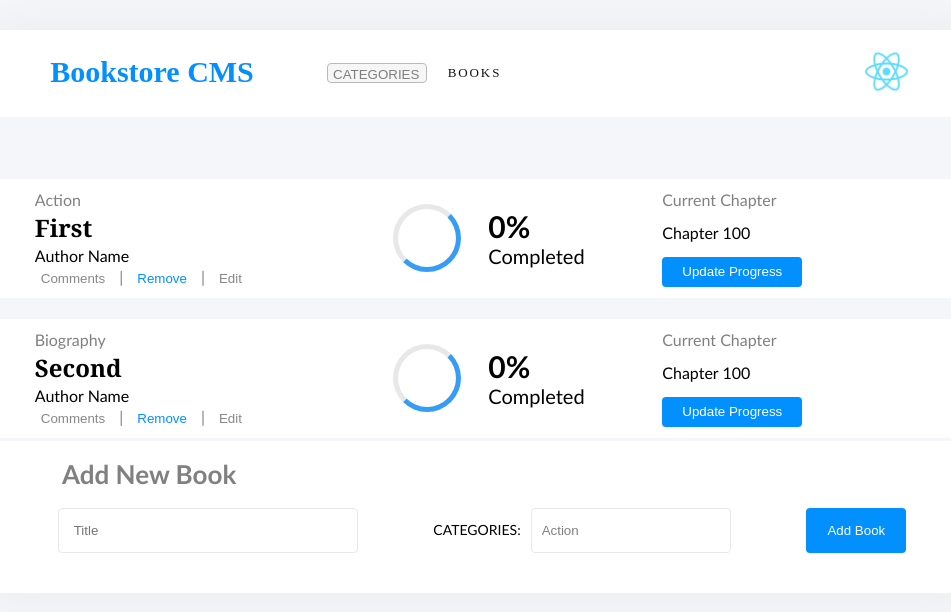
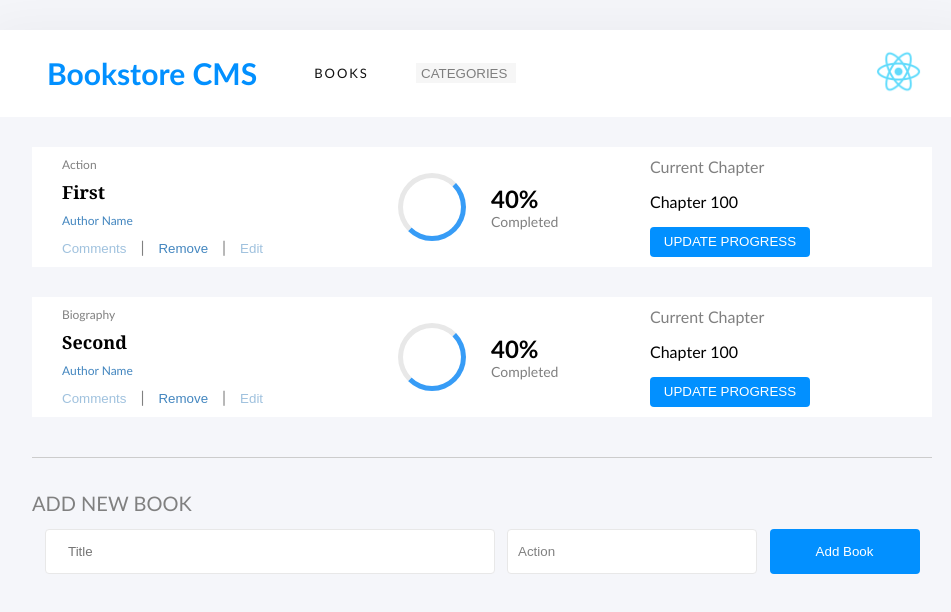
Before and after one commit to alvaropazz/react_bookstore, a React (Create React App) app: page / in a window 1280 px wide. Shown: the top 612 px of the page, without its empty margins (158-1109 px from the left). Built offline with nearby package versions, Linux system fonts and the light colour scheme.

Commit message:
finish styling

```diff
--- a/src/components/Book.css
+++ b/src/components/Book.css
@@ -10,19 +10,33 @@ tr {
 
 .book-category {
   color: gray;
+  font-size: 12px;
 }
 
 .book-title {
   font-family: Georgia, 'Times New Roman', Times, serif;
-  font-size: 24px;
+  font-size: 18px;
   font-weight: bold;
+}
+
+.book-author {
+  color: #4386bf;
+  font-size: 12px;
 }
 
 .button {
   border: none;
   border-radius: 4px;
-  color: #0290ff;
+  color: #4386bf;
   background-color: #fff;
+}
+
+.btn-right {
+  padding-left: 0;
+}
+
+.button:disabled {
+  color: #4386bf;
 }
 
 .button-separator {
@@ -33,10 +47,12 @@ tr {
 
 .bookinfocontainer {
   display: flex;
-  width: 100%;
+  width: 90%;
+  margin: auto;
   background-color: #fff;
   margin-top: 30px;
-  padding: 1% 5%;
+  height: 120px;
+  padding: 1% 3%;
 }
 
 .circle {
@@ -73,7 +89,7 @@ tr {
 }
 
 .chapter-button {
-  width: 140px;
+  width: 160px;
   height: 30px;
   border: none;
   border-radius: 4px;
@@ -88,13 +104,14 @@ tr {
 
 .progress-text :nth-child(1) {
   margin: 0;
-  font-size: 30px;
-  font-weight: bold;
+  font-size: 24px;
+  font-weight: 600;
 }
 
 .progress-text :nth-child(2) {
   margin: 0;
-  font-size: 20px;
+  font-size: 14px;
+  color: gray;
 }
 
 .chapter-info {
--- a/src/components/Book.js
+++ b/src/components/Book.js
@@ -3,39 +3,39 @@ import PropTypes from 'prop-types';
 import './Book.css';
 
 const BookComponent = ({ book, handleRemoveBook }) => (
-  <tr>
+  <div>
     <div className="bookinfocontainer">
       <div className="main-book-container">
         {/* <td className="book-id">{book.id}</td> */}
-        <td className="book-category">{book.category}</td>
-        <td className="book-title">{book.title}</td>
-        <td className="book-author">Author Name</td>
-        <td className="options">
-          <button type="button" className="button" disabled>Comments</button>
+        <div className="book-category">{book.category}</div>
+        <div className="book-title">{book.title}</div>
+        <div className="book-author">Author Name</div>
+        <div className="options">
+          <button type="button" className="button btn-right" disabled>Comments</button>
           <span className="button-separator">|</span>
           <button type="button" className="button" onClick={handleRemoveBook}>Remove</button>
           <span className="button-separator">|</span>
           <button type="button" className="button" disabled>Edit</button>
-        </td>
+        </div>
       </div>
       <div className="progress-book-container">
-        <td className="book-progress">
+        <div className="book-progress">
           <div className="circle" />
-        </td>
-        <td>
+        </div>
+        <div>
           <div className="progress-text">
-            <p>0%</p>
+            <p>40%</p>
             <p>Completed</p>
           </div>
-        </td>
+        </div>
       </div>
       <div className="progress-info-book-container">
-        <td className="chapter-info">Current Chapter</td>
-        <td className="chapter-number">Chapter 100</td>
-        <td className="chapter-button-container"><button type="button" className="chapter-button">Update Progress</button></td>
+        <div className="chapter-info">Current Chapter</div>
+        <div className="chapter-number">Chapter 100</div>
+        <div className="chapter-button-container"><button type="button" className="chapter-button">UPDATE PROGRESS</button></div>
       </div>
     </div>
-  </tr>
+  </div>
 );
 
 BookComponent.propTypes = {
--- a/src/components/CategoryFilter.css
+++ b/src/components/CategoryFilter.css
@@ -14,9 +14,8 @@
 }
 
 .filter-selector {
-  margin-left: 10px;
   -webkit-appearance: none;
-  border-radius: 4px;
+  border: none;
   padding: 3px 0 3px 5px;
   width: 100px;
   height: 20px;
--- a/src/containers/BookForm.css
+++ b/src/containers/BookForm.css
@@ -1,16 +1,18 @@
 form {
   display: flex;
-  margin-top: 20px;
+  margin: 40px auto;
   flex-direction: column;
   padding-bottom: 40px;
-  background-color: #fff;
+  padding-top: 20px;
+  border-top: 1px solid #ccc;
+  width: 90%;
 }
 
 .addbooktitle {
   align-self: flex-start;
-  margin-left: 80px;
-  font-size: 26px;
+  font-size: 20px;
   color: gray;
+  font-weight: 500;
 }
 
 .input-wrapper {
@@ -19,7 +21,7 @@ form {
 }
 
 #title-text {
-  width: 300px;
+  width: 450px;
   height: 45px;
   border-radius: 4px;
   border: solid 1px #e8e8e8;
@@ -28,8 +30,7 @@ form {
 }
 
 .categories {
-  margin-left: 10px;
-  width: 200px;
+  width: 250px;
   padding-left: 10px;
   height: 45px;
   border-radius: 4px;
@@ -40,7 +41,7 @@ form {
 }
 
 .addbookbutton {
-  width: 100px;
+  width: 150px;
   height: 45px;
   border: none;
   border-radius: 4px;
--- a/src/containers/BookList.css
+++ b/src/containers/BookList.css
@@ -13,13 +13,12 @@
   width: 240px;
   height: 37px;
   font-size: 30px;
-  font-weight: bold;
+  font-weight: 600;
   font-stretch: normal;
   font-style: normal;
   line-height: normal;
   letter-spacing: normal;
   color: #0290ff;
-  font-family: Montserrat;
 }
 
 .logo {
@@ -34,7 +33,6 @@
 .booksHeader {
   width: 59px;
   height: 16px;
-  font-family: Montserrat;
   font-size: 13px;
   font-weight: normal;
   font-stretch: normal;
@@ -42,14 +40,12 @@
   line-height: normal;
   letter-spacing: 1.9px;
   color: #121212;
-  margin-left: 2%;
+  margin-left: 40px;
 }
 
 .table-container {
   margin-top: 20px;
   background-color: #f5f6fa;
-
-  /* padding: 20px 0; */
 }
 
 table {
--- a/src/containers/BooksForm.js
+++ b/src/containers/BooksForm.js
@@ -51,7 +51,7 @@ class BooksForm extends React.Component {
     const { title } = this.state;
     return (
       <form onSubmit={this.handleSubmit}>
-        <h1 className="addbooktitle">Add New Book</h1>
+        <h1 className="addbooktitle">ADD NEW BOOK</h1>
         <div className="input-wrapper">
           <label htmlFor="title-text">
             <input
@@ -65,7 +65,6 @@ class BooksForm extends React.Component {
             />
           </label>
           <label htmlFor="book-categories" className="newbook-label">
-            CATEGORIES:
             <select name="categories" id="book-categories" className="categories" onChange={this.handleChange}>
               {categories.map(x => <option key={x} value={x}>{x}</option>)}
             </select>
--- a/src/containers/BooksList.js
+++ b/src/containers/BooksList.js
@@ -32,15 +32,15 @@ class BooksList extends React.Component {
       <div className="book-list-container">
         <nav className="main-nav">
           <h1>Bookstore CMS</h1>
+          <h3 className="booksHeader">BOOKS</h3>
           <CategoryFilter handleFilterChange={this.handleFilterChange} />
-          <h3 className="booksHeader">BOOKS</h3>
           <div className="imgHeader">
             <img className="logo" src={logo} alt="logo" />
           </div>
         </nav>
         <div className="table-container">
-          <table>
-            <tbody>
+          <div>
+            <div>
               {filtered.map(x => (
                 <BookComponent
                   key={x.id}
@@ -48,8 +48,8 @@ class BooksList extends React.Component {
                   handleRemoveBook={() => this.handleRemoveBook(x)}
                 />
               ))}
-            </tbody>
-          </table>
+            </div>
+          </div>
         </div>
       </div>
     );
```
